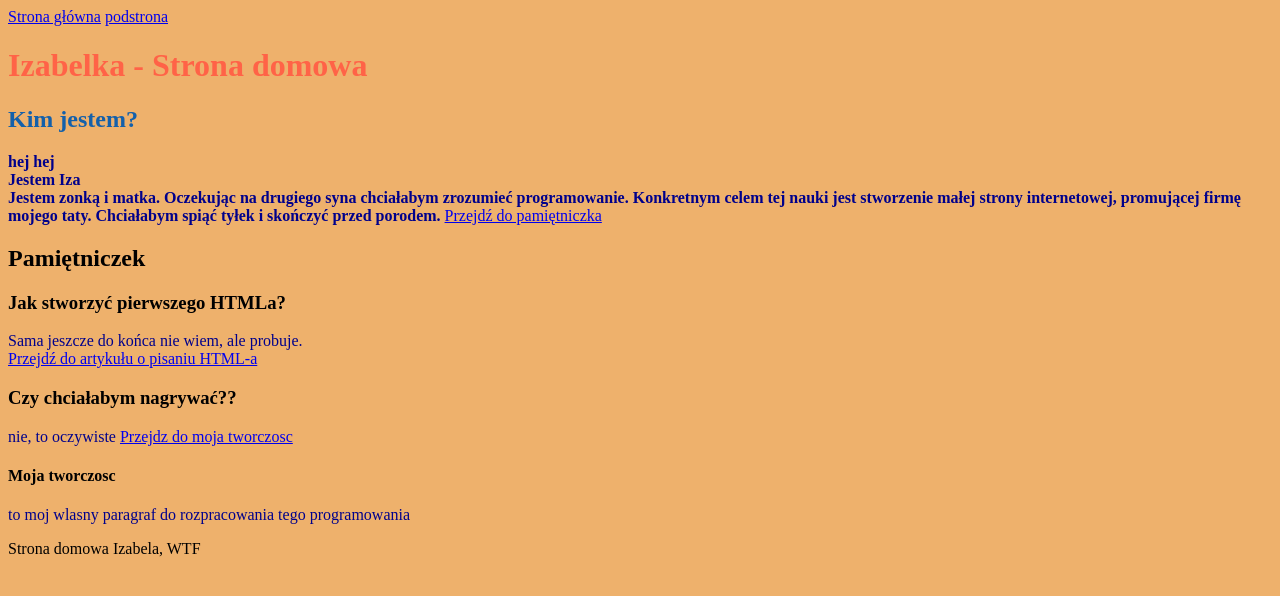
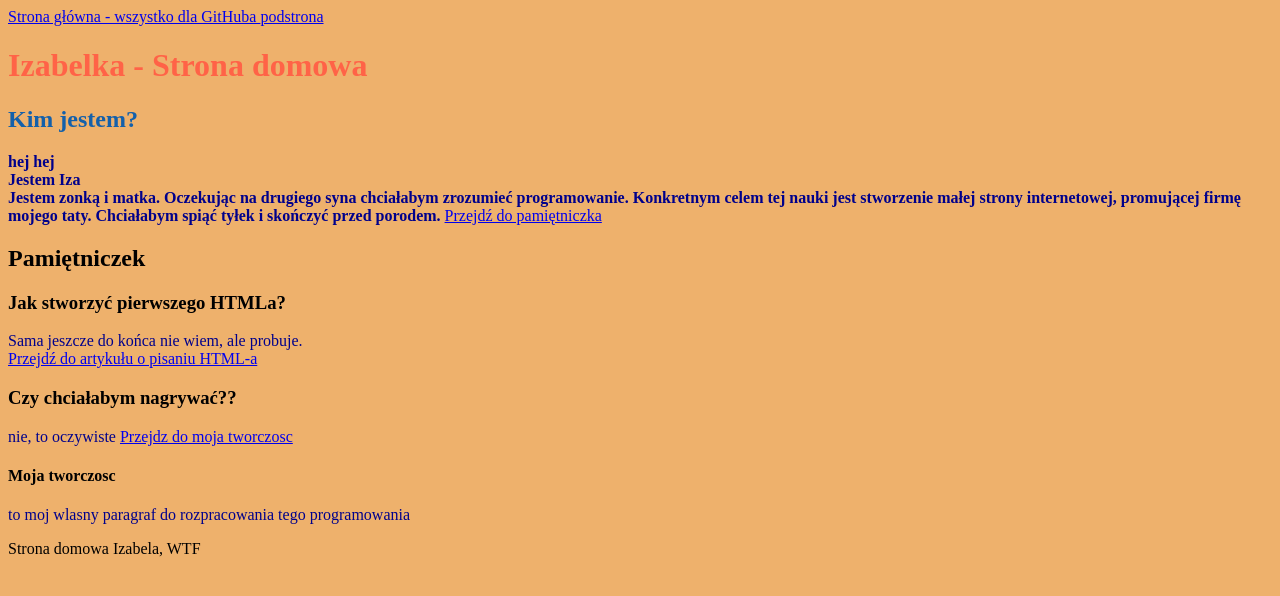
Before and after one commit to DembIza/homepage, a plain HTML site: page index.html in a window 1280 px wide. Drawn offline with Linux system fonts and the light colour scheme.

```diff
--- a/index.html
+++ b/index.html
@@ -11,7 +11,7 @@
 
 <body>
     <header>
-        <a href="index.html"> Strona główna</a>
+        <a href="index.html"> Strona główna  - wszystko dla GitHuba </a>
         <a href="podstrona.html">podstrona</a>
     </header>
     <main>
```
